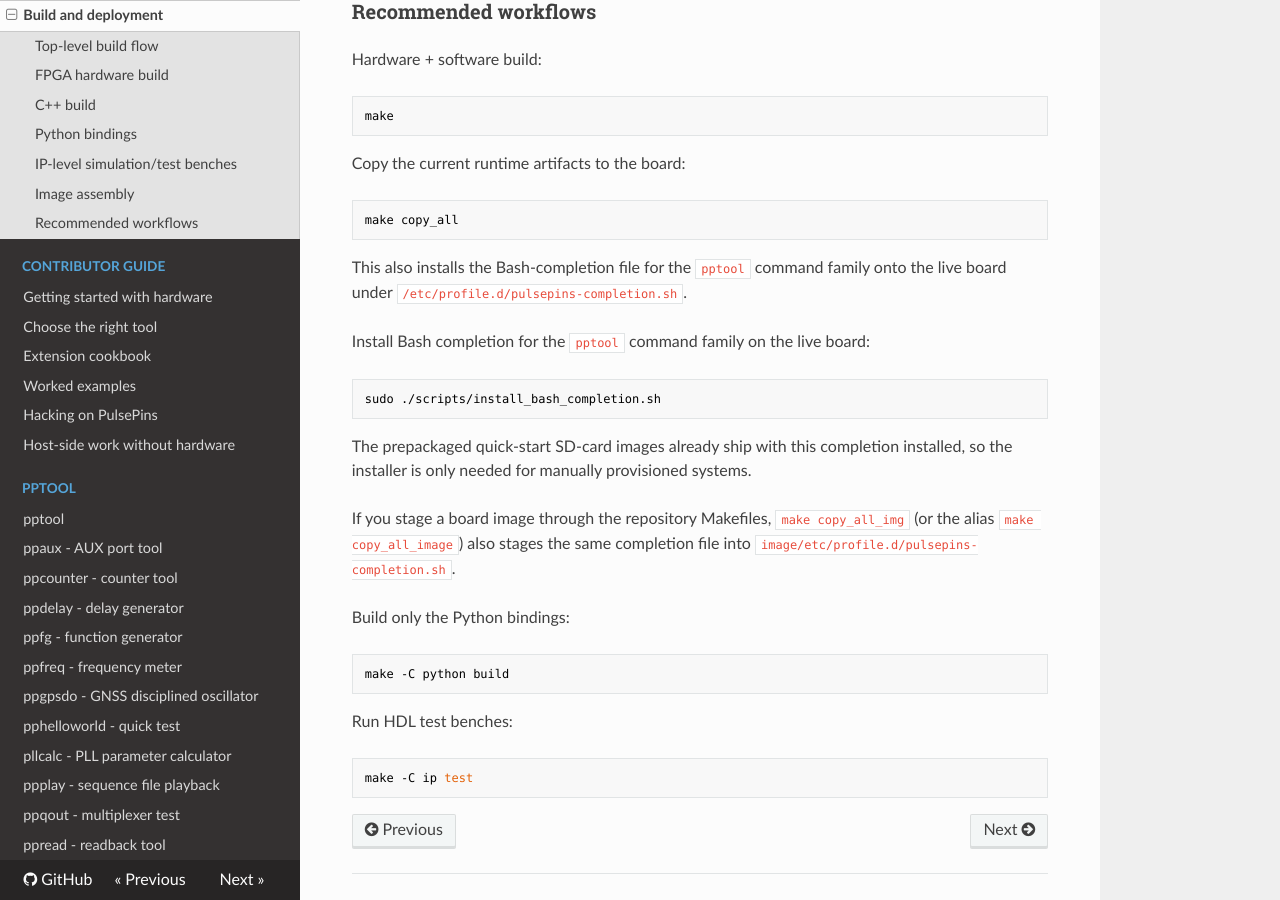
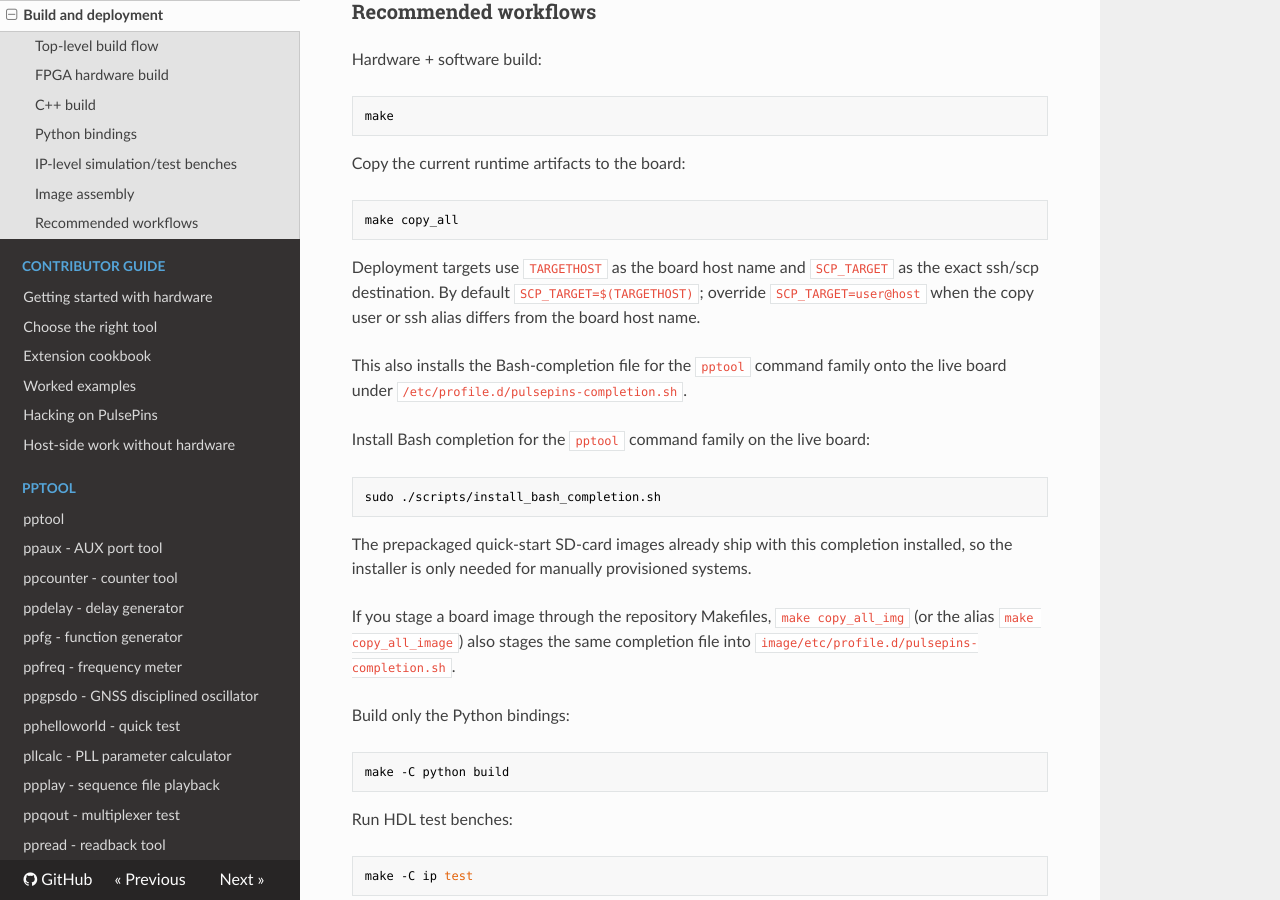
Before and after one commit to rokzitko/PulsePins, an MkDocs documentation site: the page built from docs/docs/build.md, in a window 1280 px wide and 900 px high, scrolled down 4238 px. Built offline with MkDocs 1.6.1, drawn with Linux system fonts in a browser that asks for light colours; nearby versions of some CDN libraries.

Commit message:
clean up deploy targets

````diff
--- a/docs/docs/build.md
+++ b/docs/docs/build.md
@@ -161,6 +161,8 @@ Copy the current runtime artifacts to the board:
 make copy_all
 ```
 
+Deployment targets use `TARGETHOST` as the board host name and `SCP_TARGET` as the exact ssh/scp destination. By default `SCP_TARGET=$(TARGETHOST)`; override `SCP_TARGET=user@host` when the copy user or ssh alias differs from the board host name.
+
 This also installs the Bash-completion file for the `pptool` command family onto the live board under `/etc/profile.d/pulsepins-completion.sh`.
 
 Install Bash completion for the `pptool` command family on the live board:
````
Also changed, not shown: 7 other files.
